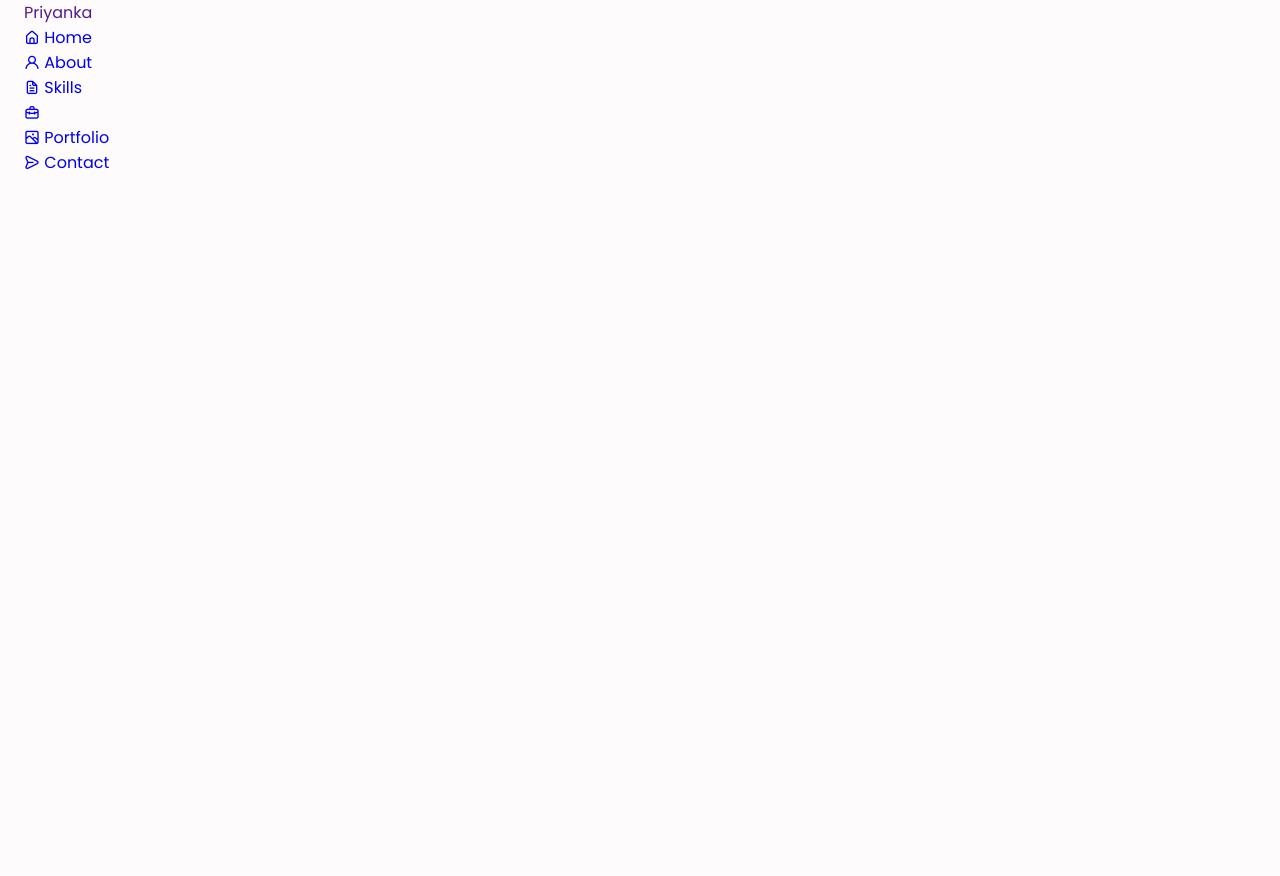
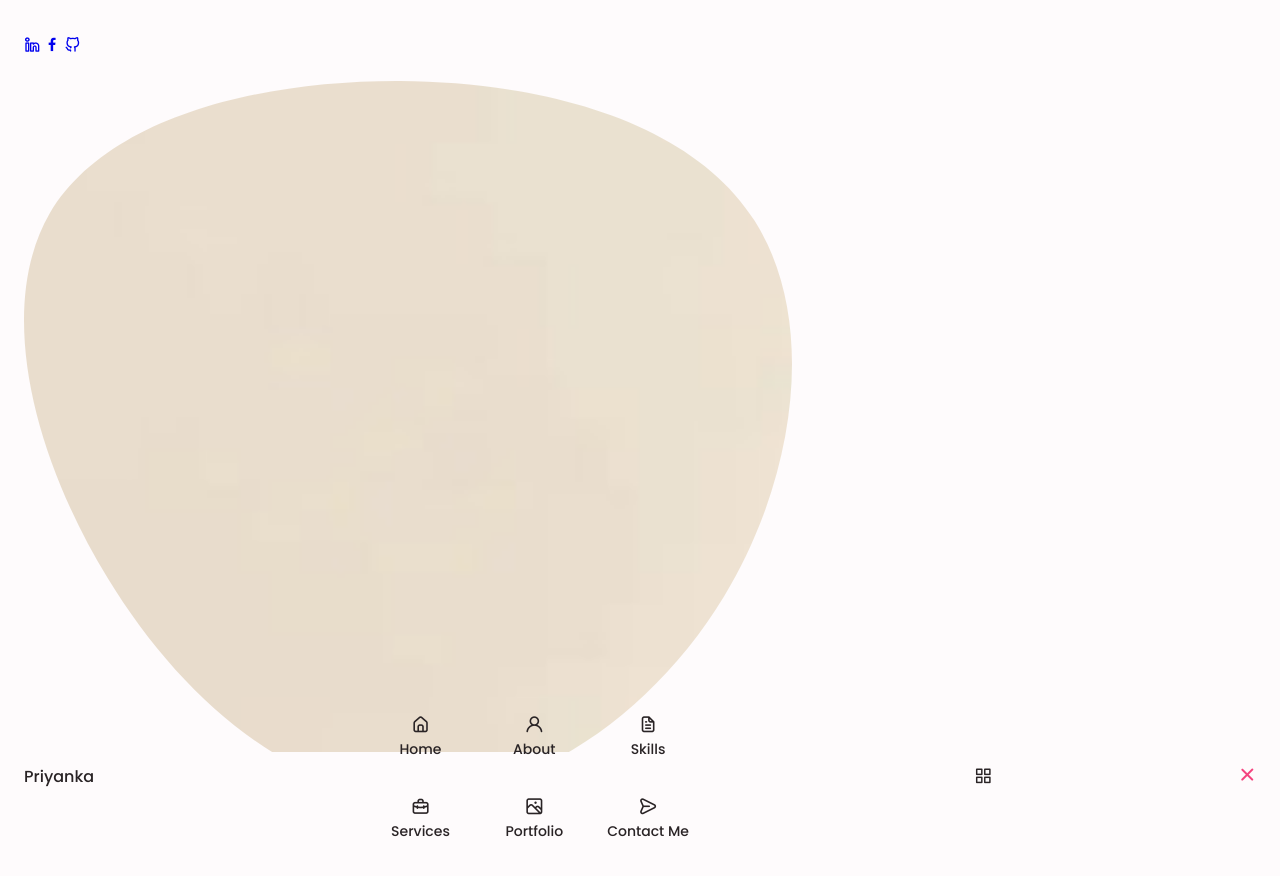
Before and after one commit to PriyankaBhatta/Personal-Portfolio-Website, a plain HTML site: page index.html in a window 1280 px wide. Before the commit the page ends 800 px from the top, so only its background shows below. Drawn offline with nearby package versions, Linux system fonts and the light colour scheme.

Commit message:
UI updates

```diff
--- a/assets/css/style.css
+++ b/assets/css/style.css
@@ -132,5 +132,95 @@ img{
 }
 .grid{
     display: grid;
-    gap: 1.5rem:
+    gap: 1.5rem;
 }
+.header{
+    width: 100%;
+    position: fixed;
+    bottom: 0;
+    left: 0;
+    z-index: var(--z-fixed);
+    background-color: var(--body-color);
+}
+
+/*-------NAV-----------*/
+ .nav{
+    max-width: 968px;
+    height: var(--header-height);
+    display: flex;
+    justify-content: space-between;
+    align-items: center;
+ }
+ .nav__logo,
+ .nav__toggle{
+    color: var(--title-color);
+    font-weight: var(--font-medium);
+ }
+ .nav__logo:hover{
+    color: var(--first-color);
+ }
+ .nav__toggle{
+    font-size: 1.1rem;
+    cursor: pointer;
+ }
+ .nav__toggle:hover{
+    color: var(--first-color);
+ }
+
+ @media screen and (max-width: 767px){
+    .nav__menu{
+        position: fixed;
+        bottom: -100%;
+        left: 0;
+        width: 100%;
+        background-color: var(--body-color);
+        padding: 2rem 1.5rem 4rem;
+        box-shadow:  0 -1px 4px rgba(0,0,0, .15);
+        border-radius: 1.5rem 1.5rem 0 0;
+        transition: .3s;
+    }
+ }
+ .nav__list{
+    grid-template-columns: repeat(3, 1fr);
+    gap: 2rem;
+ }
+ .nav__link{
+    display: flex;
+    flex-direction: column;
+    align-items: center;
+    font-size: var(--small-font-size);
+    color: var(--title-color);
+    font-weight: var(--font-medium);
+ }
+ .nav__link:hover{
+    color: var(--first-color);
+ }
+ .nav__icon{
+    font-size: 1.2rem;
+ }
+ .nav__close{
+    position: absolute;
+    right: 1.3rem;
+    bottom: .5rem;
+    font-size: 1.5rem;
+    cursor: pointer;
+    color: var(--first-color);
+ }
+ .nav__close:hover{
+    color: var(--first-color-alt);
+ }
+
+ /*-------show menu-----------*/
+ .show-menu{
+    bottom: 0;
+ }
+
+ /*-------active link-----------*/
+
+/*-------change background header----------*/
+
+/*-----------------HOME--------------------------------*/
+
+/*-----------------BUTTONS--------------------------------*/
+
+/*-----------------ABOUT--------------------------------*/
--- a/assets/js/main.js
+++ b/assets/js/main.js
@@ -0,0 +1,40 @@
+/*---------------------MENU SHOW Y HIDDEN--------------------------*/
+const navMenu = document.getElementById('nav-menu'),
+navToggle = document.getElementById('nav-toggle'),
+navClose = document.getElementById('nav-close')
+
+
+/*--MENU SHOW--*/
+/* Validate if constant exists*/
+if(navToggle){
+    navToggle.addEventListener('click', () =>{
+        navMenu.classList.add('show-menu')
+    })
+}
+
+
+/*--MENU HIDDEN--*/
+/* Validate if constant exists*/
+if(navClose){
+    navClose.addEventListener('click', () => {
+        navMenu.classList.remove('show-menu')
+    })
+}
+
+
+
+/*---------------------REMOVE MENU MOBILE--------------------------*/
+const navLink = document.querySelectorAll('.nav__link')
+
+function linkAction(){
+    const navMenu = document.getElementById('nav-menu')
+    //when we click on each nav__link, we remove the show-menu class
+    navMenu.classList.remove('show-menu')
+}
+navLink.forEach(n => n.addEventListener('click', linkAction))
+
+/*---------------------ACCORDION SKILLS--------------------------*/
+
+/*---------------------QUALIFICATIONS TABS--------------------------*/
+
+/*---------------------SERVICES TABS--------------------------*/
--- a/index.html
+++ b/index.html
@@ -27,41 +27,48 @@
                     <ul class="nav__list grid">
                         <li class="nav__item">
                             <a href="#home" class="nav__link">
-                                <i class="uil uil-estate"></i> Home
+                                <i class="uil uil-estate nav__icon"></i> Home
                             </a>
                         </li>
 
                         <li class="nav__item">
                             <a href="#about" class="nav__link">
-                                <i class="uil uil-user"></i> About
+                                <i class="uil uil-user nav__icon"></i> About
                             </a>
                         </li>
 
                         <li class="nav__item">
                             <a href="#skills" class="nav__link">
-                                <i class="uil uil-file-alt"></i> Skills
+                                <i class="uil uil-file-alt nav__icon"></i> Skills
                             </a>
                         </li>
 
                         <li class="nav__item">
                             <a href="#services" class="nav__link">
-                                <i class="uil uil-briefcase-alt"></i>
+                                <i class="uil uil-briefcase-alt nav__icon"></i> Services
                             </a>
                         </li>
 
                         <li class="nav__item">
                             <a href="#portfolio" class="nav__link">
-                                <i class="uil uil-scenery"></i> Portfolio
+                                <i class="uil uil-scenery nav__icon"></i> Portfolio
                             </a>
                         </li>
 
                         <li class="nav__item">
                             <a href="#contact" class="nav__link">
-                                <i class="uil uil-message"></i> Contact
+                                <i class="uil uil-message nav__icon"></i> Contact Me
                             </a>
                         </li>
 
                     </ul>
+                    <i class="uil uil-times  nav__close" id="nav-close"></i>
+                </div>
+
+                <div class="nav__btns">
+                    <div class="nav__toggle" id="nav-toggle">
+                        <i class="uil uil-apps"></i>
+                    </div>
 
                 </div>
 
@@ -72,6 +79,55 @@
 
         <!------------------------------MAIN------------------------------------>
         <main class="main">
+             <!-------------------------HOME------------------------------------>
+             <section class="home section" id="home">
+                <div class="home__container container grid">
+                    <div class="home__content grid">
+                        <div class="home__social">
+                            <a href="https://www.linkedin.com/in/priyanka-bhatta/" target="_blank" class="home__social-icon">
+                                <i class="uil uil-linkedin-alt"></i>
+                            </a>
+
+                            <a href="https://github.com/PriyankaBhatta" target="_blank" class="home__social-icon">
+                                <i class="uil uil-facebook-f"></i>
+                            </a>
+
+                            <a href="https://www.facebook.com/priyankaa.bhatta56/" target="_blank" class="home__social-icon">
+                                <i class="uil uil-github-alt"></i>
+                            </a>
+                        </div>
+
+                        <div class="home__img">
+                            <svg class="home__blob" viewBox="0 0 200 187" xmlns="http://www.w3.org/2000/svg" xmlns:xlink="http://www.w3.org/1999/xlink">
+                                <mask id="mask0" mask-type="alpha">
+                                    <path d="M190.312 36.4879C206.582 62.1187 201.309 102.826 182.328 134.186C163.346 165.547
+                                    130.807 187.559 100.226 186.353C69.6454 185.297 41.0228 161.023 21.7403 129.362C2.45775
+                                    97.8511 -7.48481 59.1033 6.67581 34.5279C20.9871 10.1032 59.7028 -0.149132 97.9666
+                                    0.00163737C136.23 0.303176 174.193 10.857 190.312 36.4879Z"/>
+                                </mask>
+                                <g mask="url(#mask0)">
+                                    <path d="M190.312 36.4879C206.582 62.1187 201.309 102.826 182.328 134.186C163.346
+                                    165.547 130.807 187.559 100.226 186.353C69.6454 185.297 41.0228 161.023 21.7403
+                                    129.362C2.45775 97.8511 -7.48481 59.1033 6.67581 34.5279C20.9871 10.1032 59.7028
+                                    -0.149132 97.9666 0.00163737C136.23 0.303176 174.193 10.857 190.312 36.4879Z"/>
+                                    <image class="home__blob-img" href="assets/img/portfolio-img.jpg"/>
+                                </g>
+                            </svg>
+                        </div>
+                    </div>
+                </div>
+             </section>
+
+             <!-------------------------ABOUT------------------------------------>
+
+             <!-------------------------SKILLS----------------------------------->
+
+             <!-------------------------QUALIFICATIONS---------------------------->
+
+
+             <!-------------------------SERVICES------------------------------------>
+
+             <!-------------------------PORTFOLIO------------------------------------>
 
         </main>
 
```
Also changed, not shown: assets/img/blob.svg (added), assets/img/portfolio-img.jpg (added).
